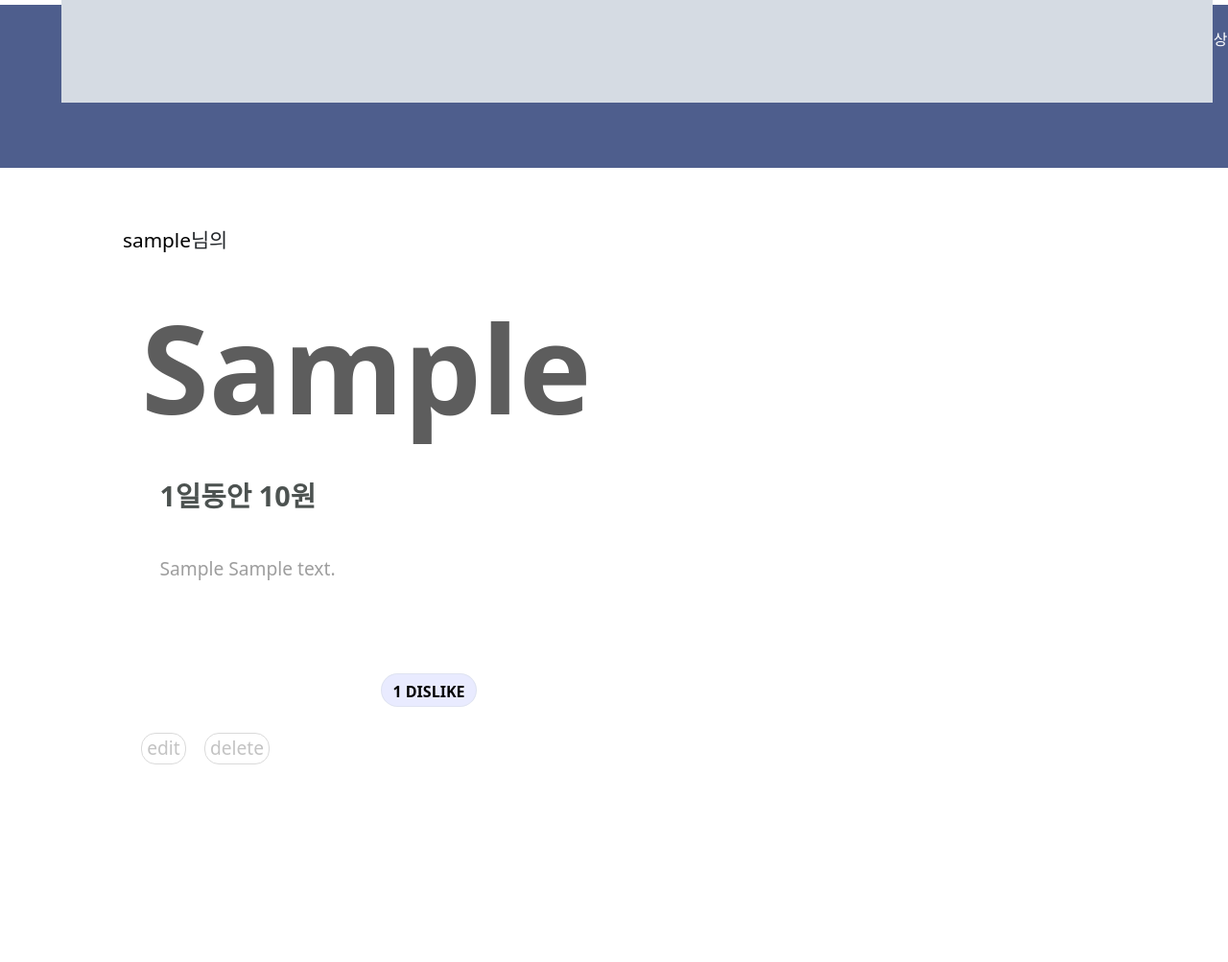
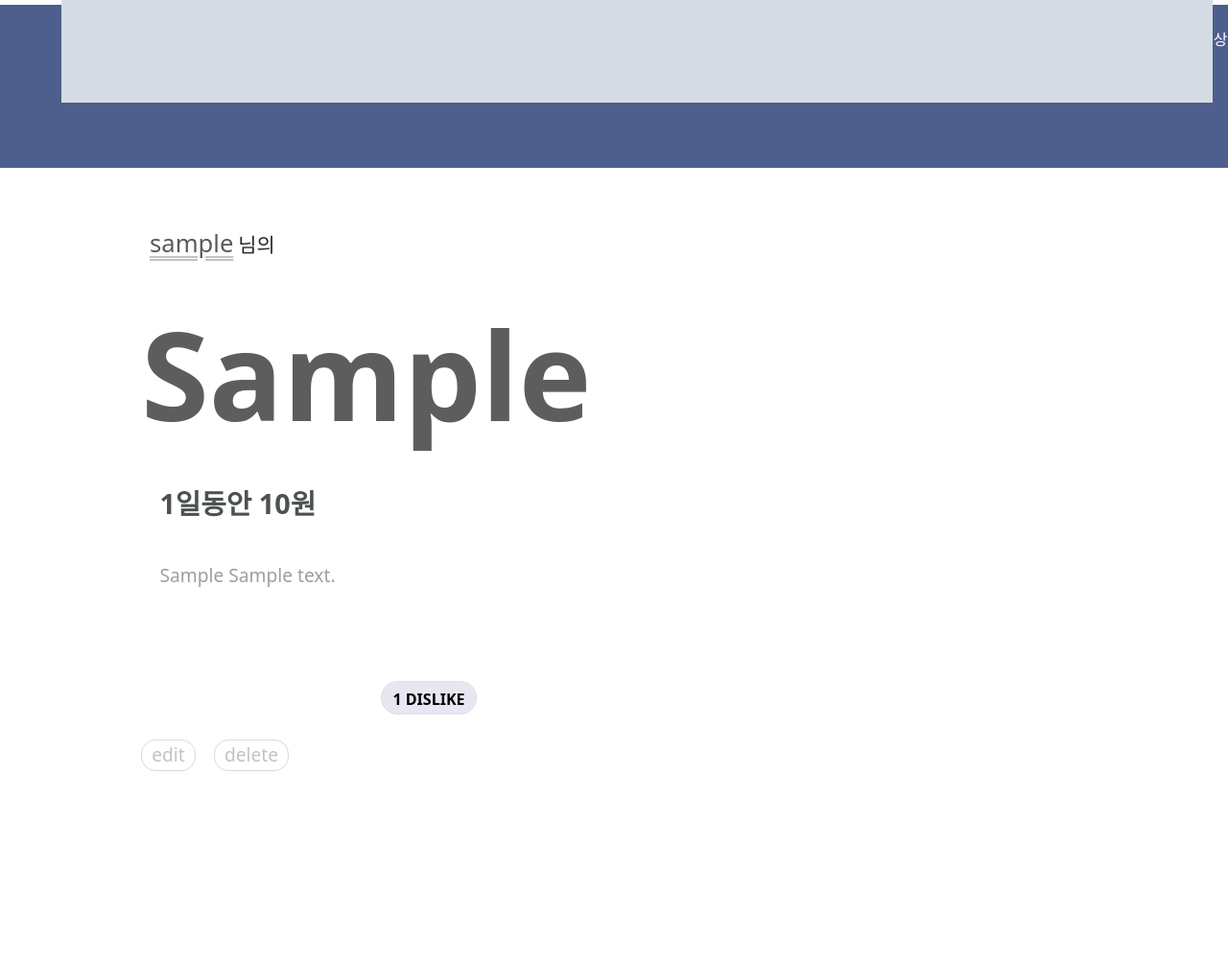
Before and after one commit to likelion-kookmin/Day-to-Year, a Django app: page /rental/product/1 in a window 1280 px wide. Shown: the part 795-1798 px from the top of the page at 96% size. Run offline with Django 3.2, Linux system fonts and the light colour scheme; a user stored in the database is signed in; tables that the repository leaves empty hold one stand-in row (values such as "Sample post"); grey boxes marked "Sample" are stand-in pictures.

Commit message:
profile link

```diff
--- a/day_to_year/rental/templates/product.html
+++ b/day_to_year/rental/templates/product.html
@@ -28,13 +28,13 @@
                 <p class="detail">{{rental.inforamtion}}</p><br>
                 {% if user.is_authenticated %}<!--<img src="" alt="좋아요" width="100px" height="100px">-->
                 {% if liked %}
-                <button id="like"><a href="{% url 'like' rental.id %}">{{total_likes}} DISLIKE</a></button>
+                <button id="like"><a class="like1 hov" href="{% url 'like' rental.id %}">{{total_likes}} DISLIKE</a></button>
                 {% else %}
-                <button id="like"><a href="{% url 'like' rental.id %}">{{total_likes}} LIKE</a></button>
+                <button id="like"><a class="like1 hov" href="{% url 'like' rental.id %}">{{total_likes}} LIKE</a></button>
                 {% endif %}
                 {% endif %}
-                <a class="edit" href="{% url 'edit' rental.id %}">edit</a>
-                <a class="edit" href="{% url 'delete' rental.id %}">delete</a>
+                <a class="edit hov" href="{% url 'edit' rental.id %}">edit</a>
+                <a class="edit hov" href="{% url 'delete' rental.id %}">delete</a>
             </div>
         </aside>
     </section>
--- a/day_to_year/rental/templates/rental.html
+++ b/day_to_year/rental/templates/rental.html
@@ -27,7 +27,7 @@
                     </div>
 
                         {% for rental in rentals %}
-                        <a href="{% url 'product' rental.id %}">
+                        <a class="hov" href="{% url 'product' rental.id %}">
                             <div class="product_rental">
                                     <img src="{{ rental.images.url }}" width="320" height="180">
                                     <h2>{{rental.product}}</h2>
--- a/day_to_year/static/rental/css/product.css
+++ b/day_to_year/static/rental/css/product.css
@@ -22,6 +22,22 @@ a {color:rgb(0, 0, 0); text-decoration: none;}
 #like a:hover {color:#1a6ebd;}
 .clear { clear:both; }
 
+.nick a {
+    padding: 5px;
+    color: rgb(90, 90, 90);
+    font-weight: bolder;
+    font-size: 1.6rem;
+    opacity: 1.0;
+    text-decoration: underline;
+    text-underline-offset: 4px;
+    text-decoration-color: rgb(194, 194, 194);
+    text-decoration-style: double;
+}
+
+.nick a:hover {
+    color:rgb(148, 148, 148);
+    opacity: 0.5;
+}
 
 section {
     width: 100%;
@@ -75,6 +91,7 @@ hr {
 .nick {
     font-size: 1.3rem;
     font-weight: 300;
+    margin-left:6%;
 }
 
 .rentalprice {
@@ -115,15 +132,17 @@ hr {
     line-height: 35px;
     font-weight: 800;
     margin: 15px;
-    background-color: rgb(233, 235, 255);
+    background-color: rgb(230, 231, 241);
 }
+
+
 
 .edit {
     float:left;
     font-size: 1.2rem;
     margin-left: 5%;
     margin-top: 20%;
-    padding: 1px 5px;
+    padding: 1px 10px;
     border: 1px solid #dadada;
     border-radius: 15px;
     color: #c3c3c3
@@ -132,3 +151,8 @@ hr {
 .edit a:hover {
     color:#606060
 }
+
+.hov:hover {
+    opacity: 0.4;
+    color:#199ed3;
+}
```
Also changed, not shown: day_to_year/static/rental/css/rental.css (+6 -6 lines), day_to_year/static/rental/css/suggest.css (+9 -2 lines).
